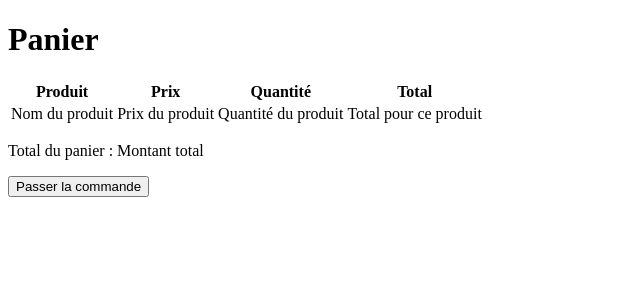
After one commit to RonanLes/LPMI_2023_Groupe3, a PHP site: page /Views/cart_V.php in a window 1280 px wide. The commit adds this page. Shown: the top 300 px of the page, without its empty margins (0-640 px from the left). Run offline with PHP 8.4, Linux system fonts and the light colour scheme.

Commit message:
push fichiers correctes

```diff
--- /dev/null
+++ b/app/Controlers/cart_C.php
@@ -0,0 +1,5 @@
+<?php
+include("MVC_path.php");
+include($Mpathing . "cart_M.php");
+include($Vpathing . "cart_V.php");
+?>
--- /dev/null
+++ b/app/Views/cart_V.php
@@ -0,0 +1,43 @@
+<!DOCTYPE html>
+<html>
+<head>
+    <title>Panier</title>
+    <style>
+        /* Styles CSS pour le panier */
+        /* ... */
+    </style>
+</head>
+<body>
+    <h1>Panier</h1>
+
+    <table>
+        <thead>
+            <tr>
+                <th>Produit</th>
+                <th>Prix</th>
+                <th>Quantité</th>
+                <th>Total</th>
+            </tr>
+        </thead>
+        <tbody>
+            <!-- Lignes du panier -->
+            <tr>
+                <td>Nom du produit</td>
+                <td>Prix du produit</td>
+                <td>Quantité du produit</td>
+                <td>Total pour ce produit</td>
+            </tr>
+            <!-- ... -->
+        </tbody>
+    </table>
+
+    <p>Total du panier : <span id="total-panier">Montant total</span></p>
+
+    <button>Passer la commande</button>
+
+    <script>
+        // Script JavaScript pour le panier
+        // ...
+    </script>
+</body>
+</html>
```
Also changed, not shown: app/Models/cart_M.php (added, +23 -0 lines), app/Models/produit_M.php (+15 -0 lines), app/Views/produit_V.php (+10 -0 lines).
